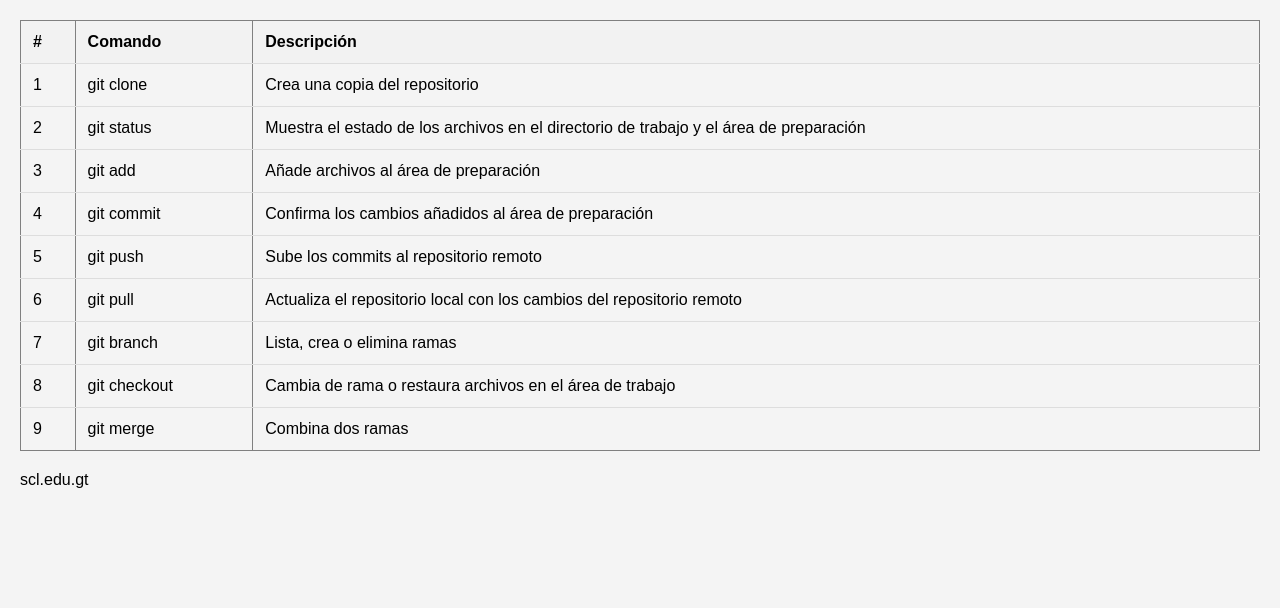
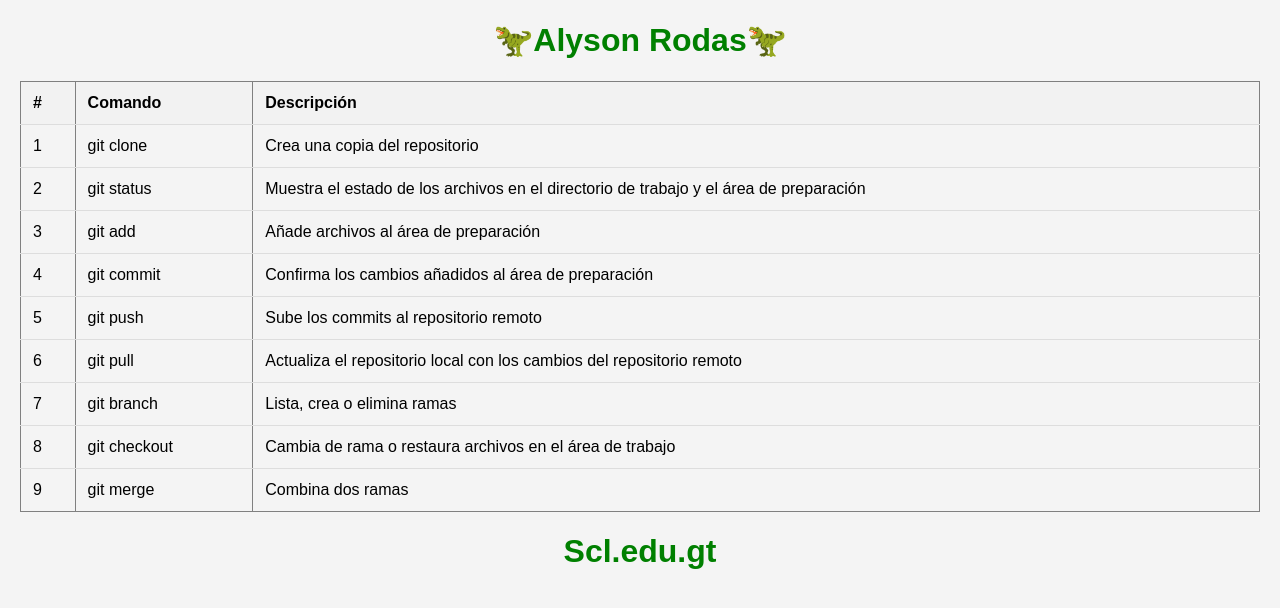
Before and after one commit to xalyrodas/gittiempo, a plain HTML site: page index.html in a window 1280 px wide. Drawn offline with Linux system fonts and the light colour scheme.

Commit message:
header de jero

```diff
--- a/footer/footer.css
+++ b/footer/footer.css
@@ -0,0 +1,6 @@
+footer h1 {
+    display: flex;
+    align-items: center;
+    justify-content: center;
+    color: green;
+}
--- a/footer/footer.js
+++ b/footer/footer.js
@@ -1,10 +1,7 @@
 let fjm=document.querySelector(".footer");
 fjm.innerHTML=`
 
-<div class="contactos">
-    <p>scl.edu.gt</p>
-
-</div>
+    <h1>Scl.edu.gt</h1>
 
 
 `
--- a/header/header.css
+++ b/header/header.css
@@ -0,0 +1,6 @@
+header h1 {
+    display: flex;
+    align-items: center;
+    justify-content: center;
+    color: green;
+}
--- a/header/header.js
+++ b/header/header.js
@@ -0,0 +1,3 @@
+let dom_header = document.querySelector(".header")
+
+dom_header.innerHTML = ' <h1>🦖Alyson Rodas🦖</h1>';
--- a/index.html
+++ b/index.html
@@ -68,5 +68,6 @@
     <footer class="footer"></footer>
     <script src="footer/footer.js"></script>
     <link rel="stylesheet" href="footer/footer.css">
+    <script src="header/header.js"></script>
 
 </body>
```
